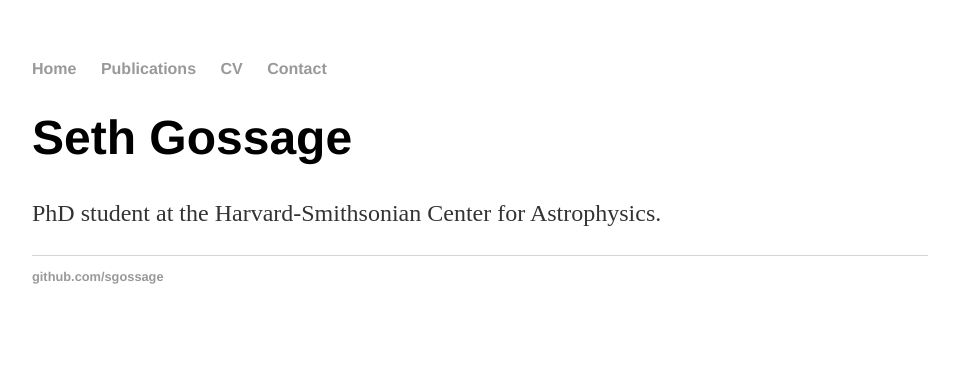
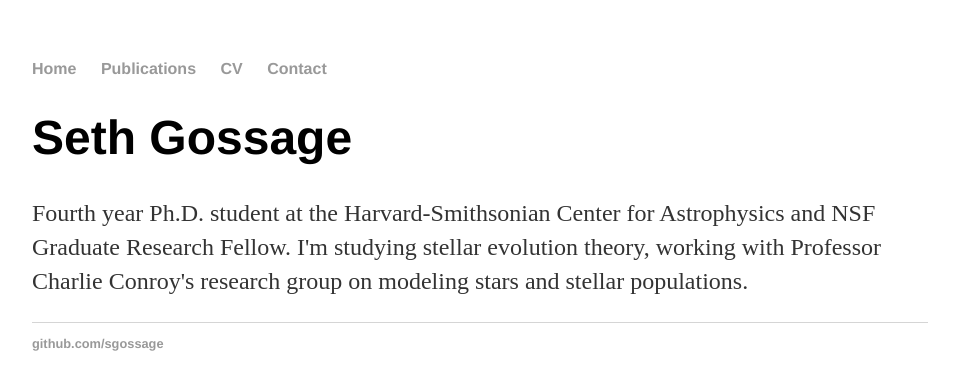
Before and after one commit to sgossage/sgossage.github.io, a Jekyll site: the page built from index.html, in a window 1280 px wide. Shown: the top 390 px of the page, without its empty margins (160-1119 px from the left). Built offline with Jekyll 4.4.1, drawn with Linux system fonts in a browser that asks for light colours.

Commit message:
blurbs updated a bit

```diff
--- a/contact/index.html
+++ b/contact/index.html
@@ -9,7 +9,7 @@ title: Contact
     <li>Harvard-Smithsonian Center for Astrophysics</li>
     <li>60 Garden Street</li>
     <li>Cambridge, MA. 02138</li>
-    <li>Phone: 617-495-4190</li>
+    <li></li>
     <li>Office: P-303</li>
     <li>Email: <a href="mailto:seth.gossage@cfa.harvard.edu">seth[dot]gossage[at]cfa[dot]harvard[dot]edu</a></li>
   </ul>
--- a/index.html
+++ b/index.html
@@ -4,5 +4,9 @@ title: Seth Gossage
 ---
 <div class="blurb">
 	<h1>Seth Gossage</h1>
-	<p>PhD student at the Harvard-Smithsonian Center for Astrophysics.</p>
+	<p>Fourth year Ph.D. student at the Harvard-Smithsonian Center
+	   for Astrophysics and NSF Graduate Research Fellow. I'm
+	   studying stellar evolution theory, working with Professor
+	   Charlie Conroy's research group on modeling stars and stellar
+	   populations.</p>
 </div><!-- /.blurb -->
```
